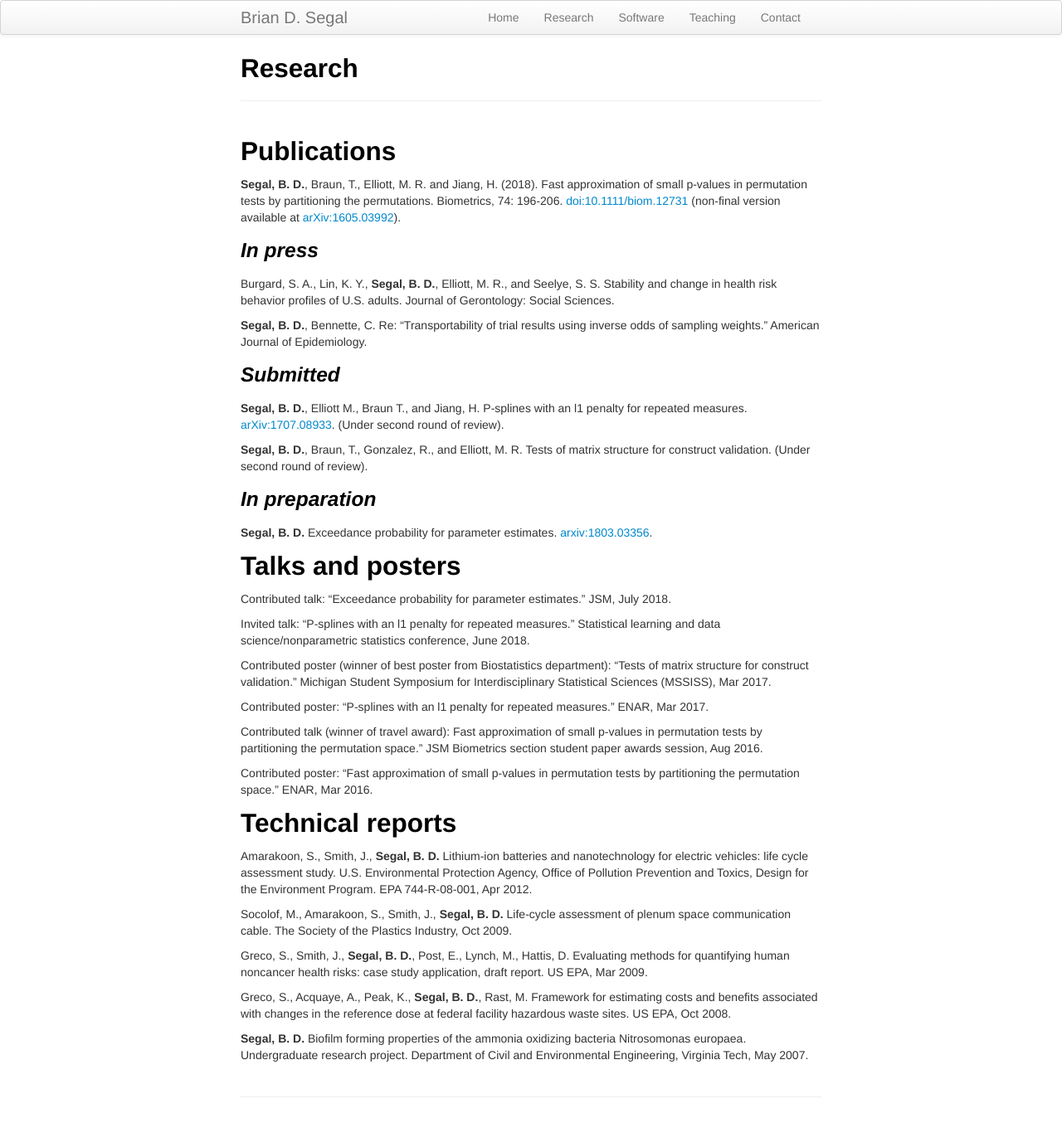
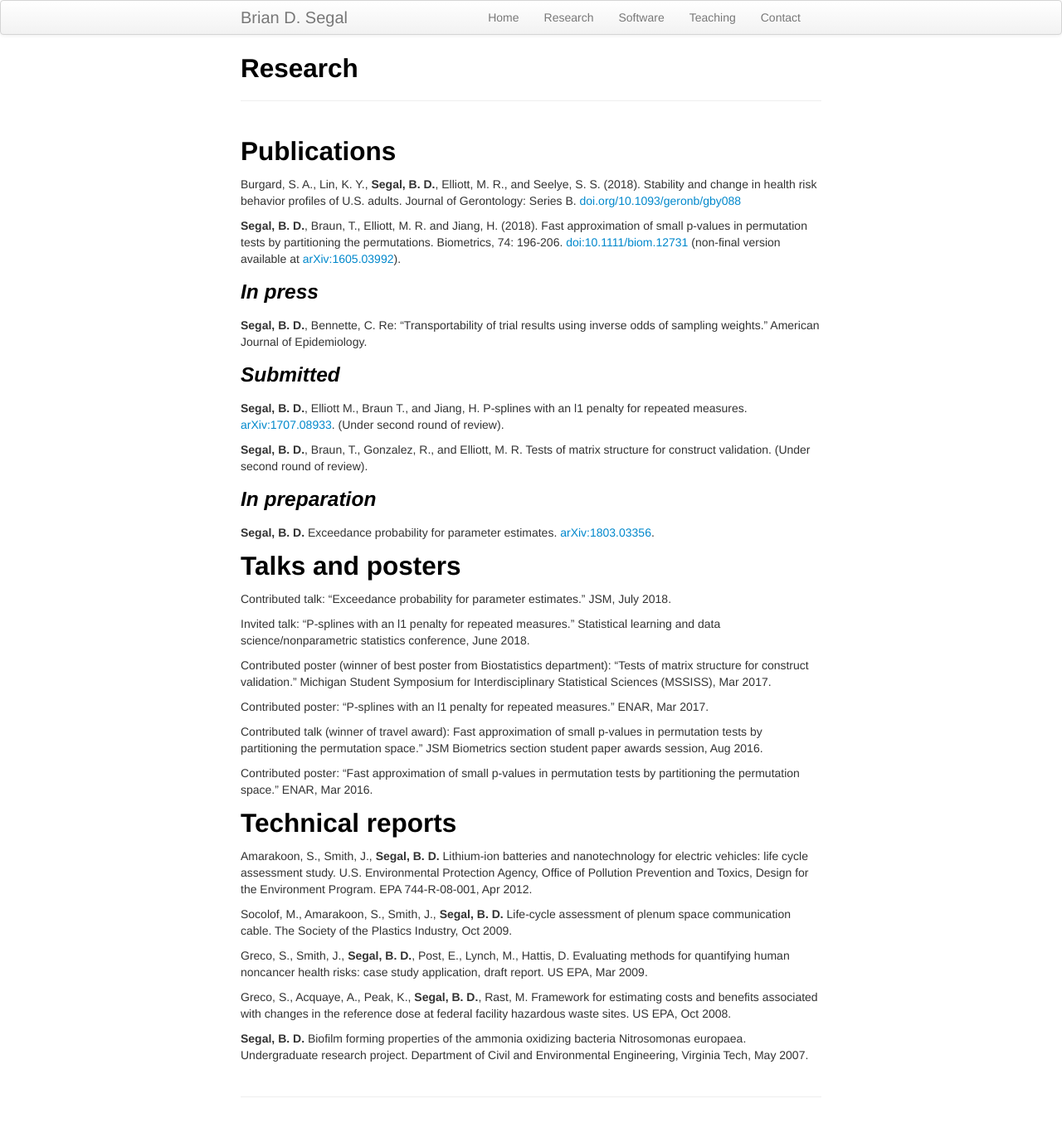
Before and after one commit to bdsegal/bdsegal.github.io, a Jekyll site: the page built from pages/research.md, in a window 1280 px wide. Shown: the whole page at 83% size. Built offline with Jekyll 4.4.1, drawn with Linux system fonts in a browser that asks for light colours.

Commit message:
updated publications

```diff
--- a/pages/research.md
+++ b/pages/research.md
@@ -6,11 +6,11 @@ description: research
 
 ## Publications
 
+Burgard, S. A., Lin, K. Y., **Segal, B. D.**, Elliott, M. R., and Seelye, S. S. (2018). Stability and change in health risk behavior profiles of U.S. adults. Journal of Gerontology: Series B. [doi.org/10.1093/geronb/gby088](https://doi.org/10.1093/geronb/gby088)
+
 **Segal, B. D.**, Braun, T., Elliott, M. R. and Jiang, H. (2018). Fast approximation of small p-values in permutation tests by partitioning the permutations. Biometrics, 74: 196-206. [doi:10.1111/biom.12731](http://dx.doi.org/10.1111/biom.12731) (non-final version available at [arXiv:1605.03992](https://arxiv.org/abs/1605.03992)).
 
 ### *In press*
-
-Burgard, S. A., Lin, K. Y., **Segal, B. D.**, Elliott, M. R., and Seelye, S. S. Stability and change in health risk behavior profiles of U.S. adults. Journal of Gerontology: Social Sciences.
 
 **Segal, B. D.**, Bennette, C. Re: "Transportability of trial results using inverse odds of sampling weights." American Journal of Epidemiology.
 
@@ -21,7 +21,7 @@ Burgard, S. A., Lin, K. Y., **Segal, B. D.**, Elliott, M. R., and Seelye, S. S.
 **Segal, B. D.**, Braun, T., Gonzalez, R., and Elliott, M. R. Tests of matrix structure for construct validation. (Under second round of review).
 
 ### *In preparation*
-**Segal, B. D.** Exceedance probability for parameter estimates. [arxiv:1803.03356](https://arxiv.org/abs/1803.03356).
+**Segal, B. D.** Exceedance probability for parameter estimates. [arXiv:1803.03356](https://arxiv.org/abs/1803.03356).
 
 ## Talks and posters
 
```
Also changed, not shown: 1 other file.
